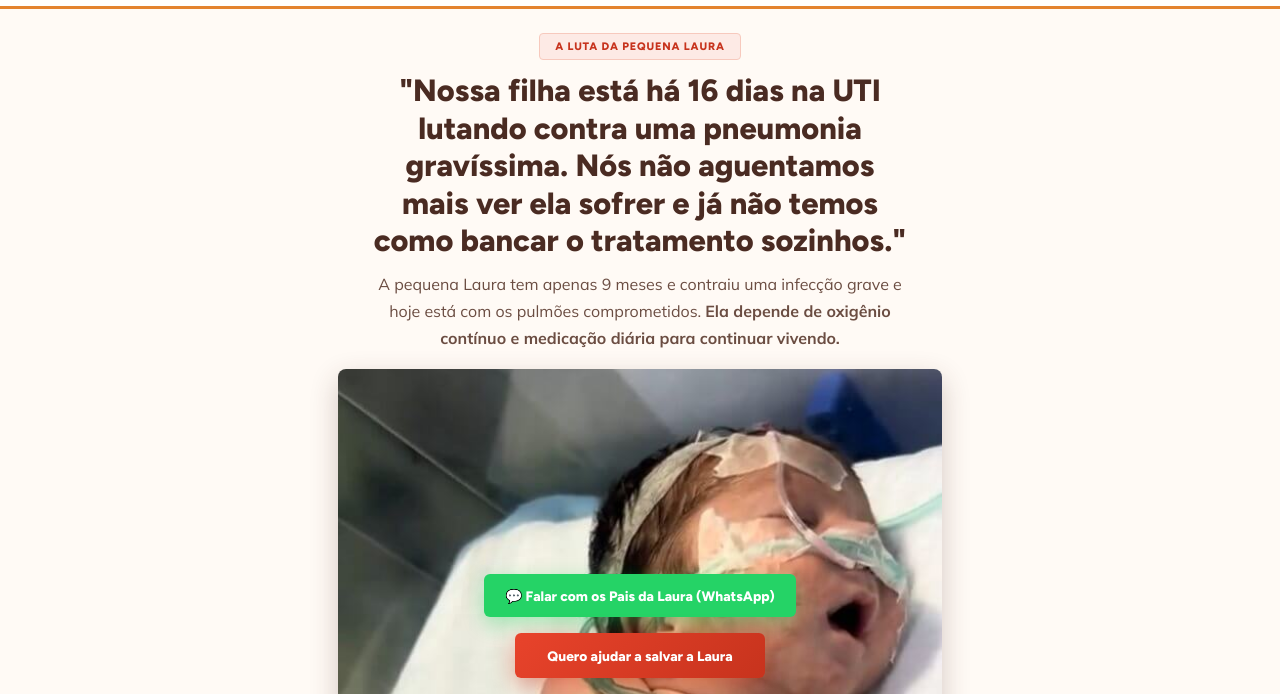
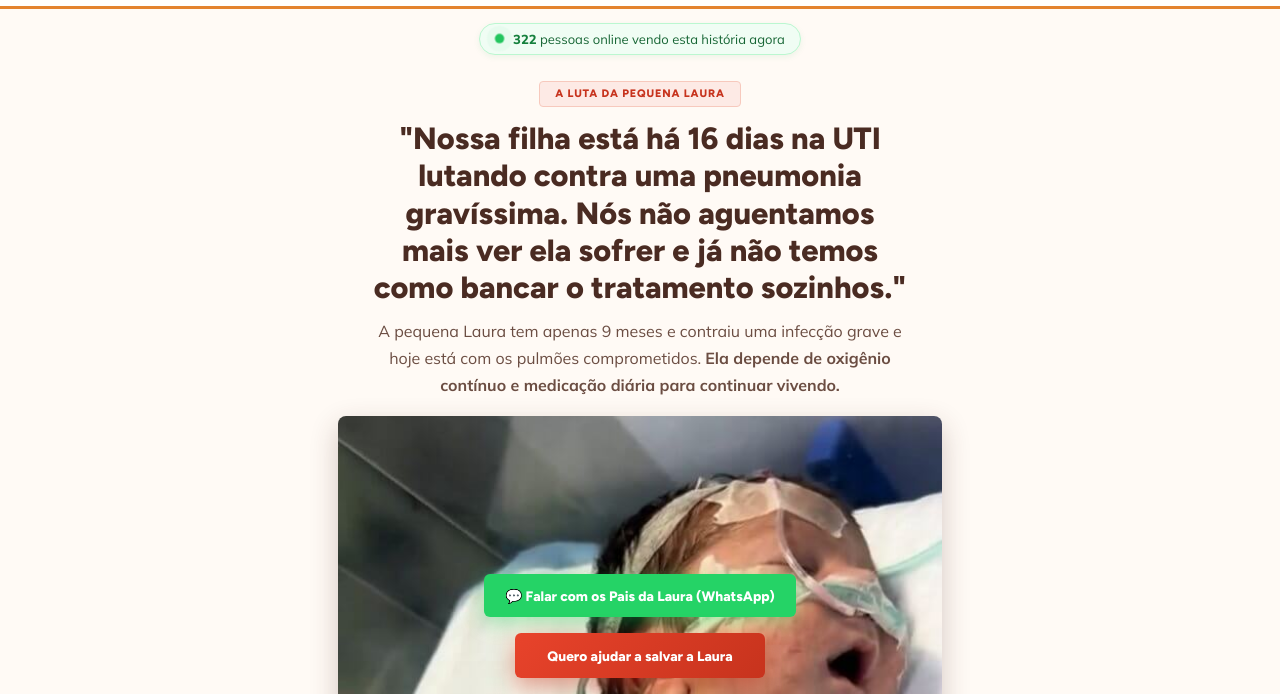
Before and after one commit to dadannnn2/ajude-a-laura-oficial, a plain HTML site: page index.html in a window 1280 px wide. Shown: the part 106-800 px from the top of the page. Drawn offline with Linux system fonts and the light colour scheme.

```diff
--- a/index.html
+++ b/index.html
@@ -11,10 +11,10 @@
     t.src=v;s=b.getElementsByTagName(e)[0];
     s.parentNode.insertBefore(t,s)}(window, document,'script',
     'https://connect.facebook.net/en_US/fbevents.js');
-    fbq('init', '2329575777877928');
+    fbq('init', '2311508326365399');
     fbq('track', 'PageView');
   </script>
-  <noscript><img height="1" width="1" style="display:none" alt="" src="https://www.facebook.com/tr?id=2329575777877928&ev=PageView&noscript=1"/></noscript>
+  <noscript><img height="1" width="1" style="display:none" alt="" src="https://www.facebook.com/tr?id=2311508326365399&ev=PageView&noscript=1"/></noscript>
 
   <meta charset="UTF-8">
   <meta name="viewport" content="width=device-width, initial-scale=1.0">
@@ -93,9 +93,61 @@
       object-fit: contain;
     }
 
+    /* Selo de Visitantes Online ao Vivo */
+    .online-visitors-badge {
+      display: inline-flex;
+      align-items: center;
+      justify-content: center;
+      gap: 9px;
+      background-color: #f0fdf4;
+      border: 1px solid #bbf7d0;
+      color: #166534;
+      padding: 7px 15px;
+      border-radius: 999px;
+      font-size: 13px;
+      font-family: inherit;
+      margin: 14px auto 6px auto;
+      box-shadow: 0 2px 6px rgba(22, 163, 74, 0.08);
+    }
+    .online-visitors-wrapper {
+      display: flex;
+      justify-content: center;
+      width: 100%;
+    }
+    .online-text strong {
+      font-weight: 800;
+      color: #15803d;
+      font-variant-numeric: tabular-nums;
+    }
+    .green-pulse-dot {
+      width: 9px;
+      height: 9px;
+      background-color: #22c55e;
+      border-radius: 50%;
+      display: inline-block;
+      flex-shrink: 0;
+      position: relative;
+      box-shadow: 0 0 0 0 rgba(34, 197, 94, 0.7);
+      animation: pulse-green 2s infinite;
+    }
+    @keyframes pulse-green {
+      0% {
+        transform: scale(0.95);
+        box-shadow: 0 0 0 0 rgba(34, 197, 94, 0.7);
+      }
+      70% {
+        transform: scale(1.05);
+        box-shadow: 0 0 0 8px rgba(34, 197, 94, 0);
+      }
+      100% {
+        transform: scale(0.95);
+        box-shadow: 0 0 0 0 rgba(34, 197, 94, 0);
+      }
+    }
+
     .coluna { max-width: 640px; margin: 0 auto; padding: 0 1.15rem; }
 
-    .chamada { padding: 1.55rem 0 1.05rem; text-align: center; }
+    .chamada { padding: 1.25rem 0 1.05rem; text-align: center; }
     .chamada-tag {
       display: inline-block;
       background: var(--brasa-veu);
@@ -549,6 +601,15 @@
    <img src="logo.jpg" alt="Abrace uma Vida" class="selo-figura" width="150" height="94" loading="eager">
   </header>
 
+  <div class="online-visitors-wrapper">
+    <div class="online-visitors-badge">
+      <span class="green-pulse-dot"></span>
+      <span class="online-text">
+        <strong id="online-count">322</strong> pessoas online vendo esta história agora
+      </span>
+    </div>
+  </div>
+
   <main class="coluna">
 
     <div class="chamada">
@@ -628,6 +689,11 @@
           const chavePix = "apoiealaurinha@gmail.com";
           const btn = document.getElementById("btn-copiar-pix");
           const inputPix = document.getElementById("texto-pix");
+
+          // Disparo do evento Donate no Pixel do Facebook
+          if (typeof fbq === 'function') {
+              fbq('track', 'Donate');
+          }
 
           if (navigator.clipboard && navigator.clipboard.writeText) {
               navigator.clipboard.writeText(chavePix).then(() => {
@@ -813,6 +879,30 @@
       ev.preventDefault();
       document.getElementById('ajudar-laura').scrollIntoView({ behavior: 'smooth' });
     });
+
+    // Script do Contador de Visitantes Online Dinâmico
+    document.addEventListener("DOMContentLoaded", function () {
+      const countEl = document.getElementById("online-count");
+      let count = 322;
+      const min = 312;
+      const max = 345;
+
+      function updateOnline() {
+        const delta = Math.floor(Math.random() * 7) - 3;
+        let next = count + delta;
+
+        if (next < min) next = min + Math.floor(Math.random() * 3);
+        if (next > max) next = max - Math.floor(Math.random() * 3);
+
+        count = next;
+        if (countEl) countEl.textContent = count;
+
+        const delay = Math.floor(Math.random() * 4000) + 2500;
+        setTimeout(updateOnline, delay);
+      }
+
+      setTimeout(updateOnline, 3000);
+    });
   </script>
 </body>
 </html>
```
